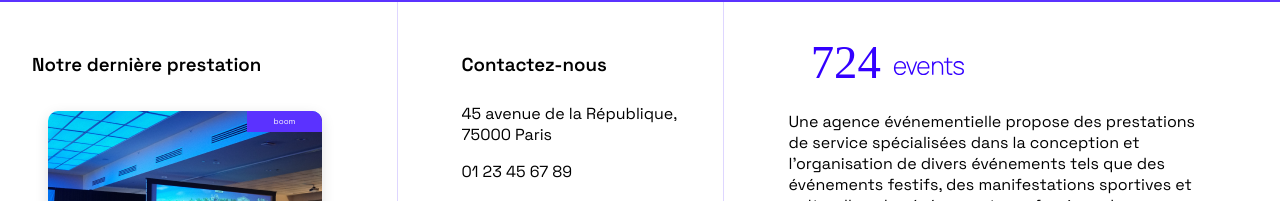
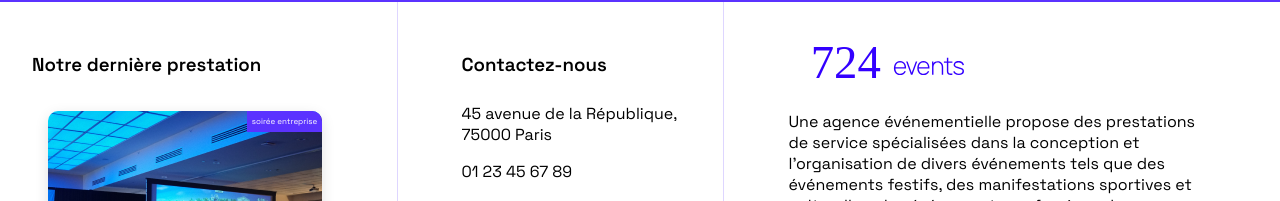
Before and after one commit to NathRod05/OC-724events, a React (Create React App) app: page / in a window 1280 px wide. Shown: the part 6111-6312 px from the top of the page. Built offline with nearby package versions, Linux system fonts and the light colour scheme.

Commit message:
Ajout label card footer

```diff
--- a/src/pages/Home/index.js
+++ b/src/pages/Home/index.js
@@ -13,7 +13,7 @@ import Modal from "../../containers/Modal";
 import { useData } from "../../contexts/DataContext";
 
 const Page = () => {
-  const { data } = useData();
+  const {data} = useData()
   const last = data?.events ? data.events[data.events.length - 1] : null;
   return <>
     <header>
@@ -122,7 +122,7 @@ const Page = () => {
           title={last?.title}
           date={new Date(last?.date)}
           small
-          label="boom"
+          label={last?.type}
         />
       </div>
       <div className="col contact">
```
